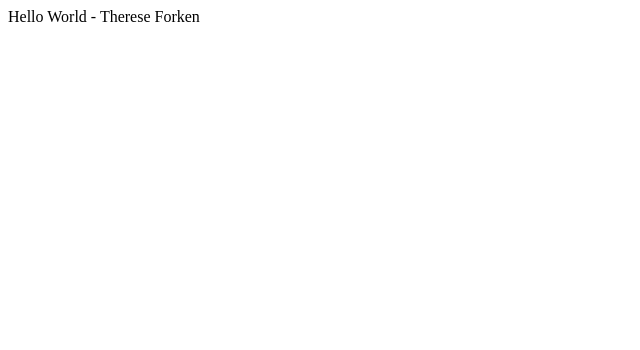
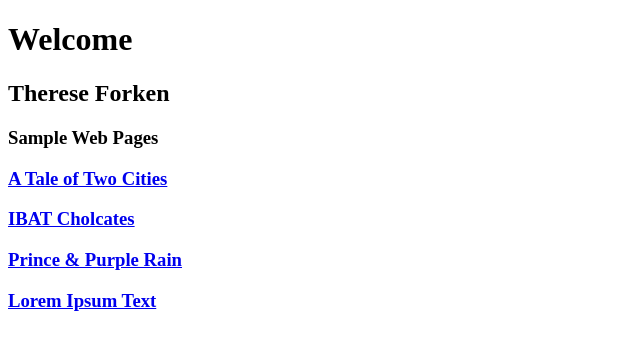
Before and after one commit to thereseforken/thereseforken.github.io, a plain HTML site: page index.html in a window 1280 px wide. Shown: the whole page, without its empty margins (0-640 px from the left). Drawn offline with Linux system fonts and the light colour scheme.

Commit message:
Add files via upload

```diff
--- a/index.html
+++ b/index.html
@@ -1 +1,21 @@
-Hello World - Therese Forken
+
+<!DOCTYPE html>
+<html lang="en">
+
+<head>
+    <meta charset="UTF-8">
+    <meta name="viewport" content="width=device-width, initial-scale=1.0">
+    <title>Therese Forken | Home Page</title>
+  <meta name="description" content="Welcome to my website that showcases some of my digital creations.">
+</head>
+
+<body>
+<h1>Welcome</h>
+<h2>Therese Forken</h2>
+<h3>Sample Web Pages<h/h3>
+<p><a href="page-1.html">A Tale of Two Cities</a></p>
+<p><a href="page-2.html">IBAT Cholcates</a></p>
+<p><a href="page-3.html">Prince & Purple Rain</a></p>
+<p><a href="page-4.html">Lorem Ipsum Text</a></p>
+</body>
+</html>
--- /dev/null
+++ b/style-1.css
@@ -0,0 +1,30 @@
+
+
+h1 {
+    font-size: 84px;
+    text-align: center;
+    font-weight: normal;
+    color: red;
+    letter-spacing: -2px;
+    margin-bottom: 32px
+}
+
+h2 {
+    font-size: 36px;
+    color: blue;
+    margin-bottom: 4px;
+}
+
+h3 {
+    font-size: 24px;
+    color: blue;
+    margin-bottom: 4px;
+}
+
+p {
+    font-size: 18px;
+    font-family: sans-serif;
+    line-height: 1.6;
+    margin-top: 0;
+    color: darkslateblue
+}
--- /dev/null
+++ b/style-2.css
@@ -0,0 +1,34 @@
+
+h1 {
+    font-size: 72px;
+    text-align: center;
+    color: brown;
+    letter-spacing: 4px;
+    font-family: sans-serif;
+}
+
+h2 {
+    font-size: 30px;
+    color: brown;
+    margin-bottom: 4px;
+    font-family: sans-serif;
+    text-align: center;
+    line-height: 1.4;
+    text-transform: uppercase;
+    font-weight: normal;
+    margin-bottom: 56px
+}
+
+h3 {
+    font-size: 32px;
+    color: brown;
+    margin-bottom: 4px;
+    font-family: sans-serif;
+}
+
+p {
+    font-size: 22px;
+    font-family: serif;
+    line-height: 1.6;
+    margin-top:0;
+}
--- /dev/null
+++ b/style-3.css
@@ -0,0 +1,23 @@
+
+
+h1 {
+    font-size: 84px;
+    text-align: center;
+    font-weight: normal;
+    letter-spacing: 4px;
+    margin-bottom: 64px;
+}
+
+h2 {
+    font-size: 28px;
+    margin-bottom: 4px;
+    margin-top:54px;
+    text-transform: uppercase;
+}
+
+p {
+    font-size: 20px;
+    font-family: sans-serif;
+    line-height: 1.6;
+    margin-top:0;
+}
--- /dev/null
+++ b/style-4.css
@@ -0,0 +1,32 @@
+
+
+h1 {
+    font-size: 72px;
+    font-weight: normal;
+    letter-spacing: 4px;
+    margin-bottom: 64px;
+    font-family: sans-serif;
+}
+
+h2 {
+    font-size: 26px;
+    margin-bottom: 4px;
+    margin-top:54px;
+    letter-spacing: 1px;
+    font-family: sans-serif;
+}
+
+h3 {
+    font-size: 24px;
+    margin-bottom: 4px;
+    margin-top:42px;
+    font-family: sans-serif;
+    letter-spacing: 1px;
+}
+
+p {
+    font-size: 20px;
+    font-family: sans-serif;
+    line-height: 1.6;
+    margin-top:0;
+}
```
Also changed, not shown: page-1.html (added, +30 -0 lines), page-2.html (added, +25 -0 lines), page-3.html (added, +31 -0 lines), page-4.html (added, +33 -0 lines).
